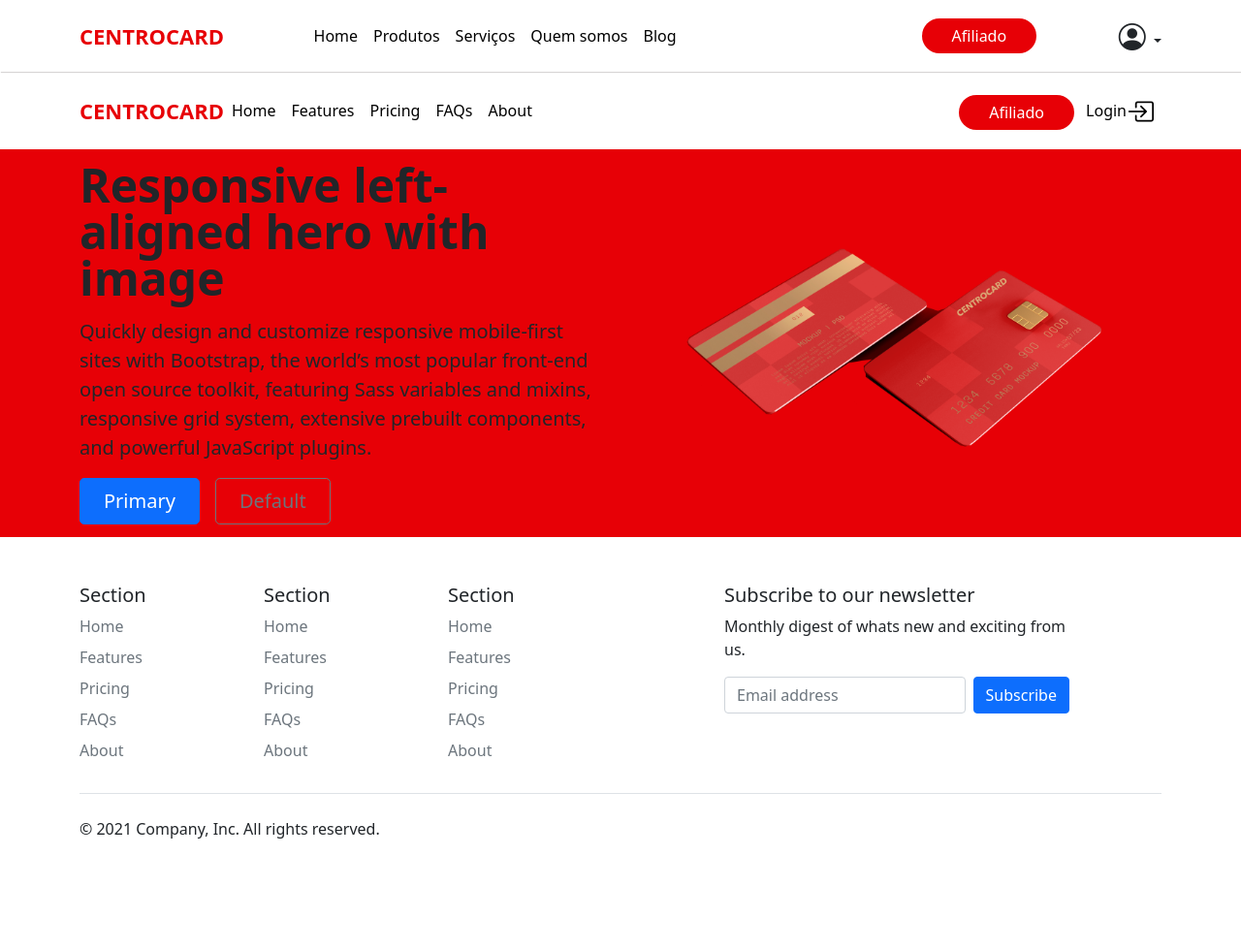
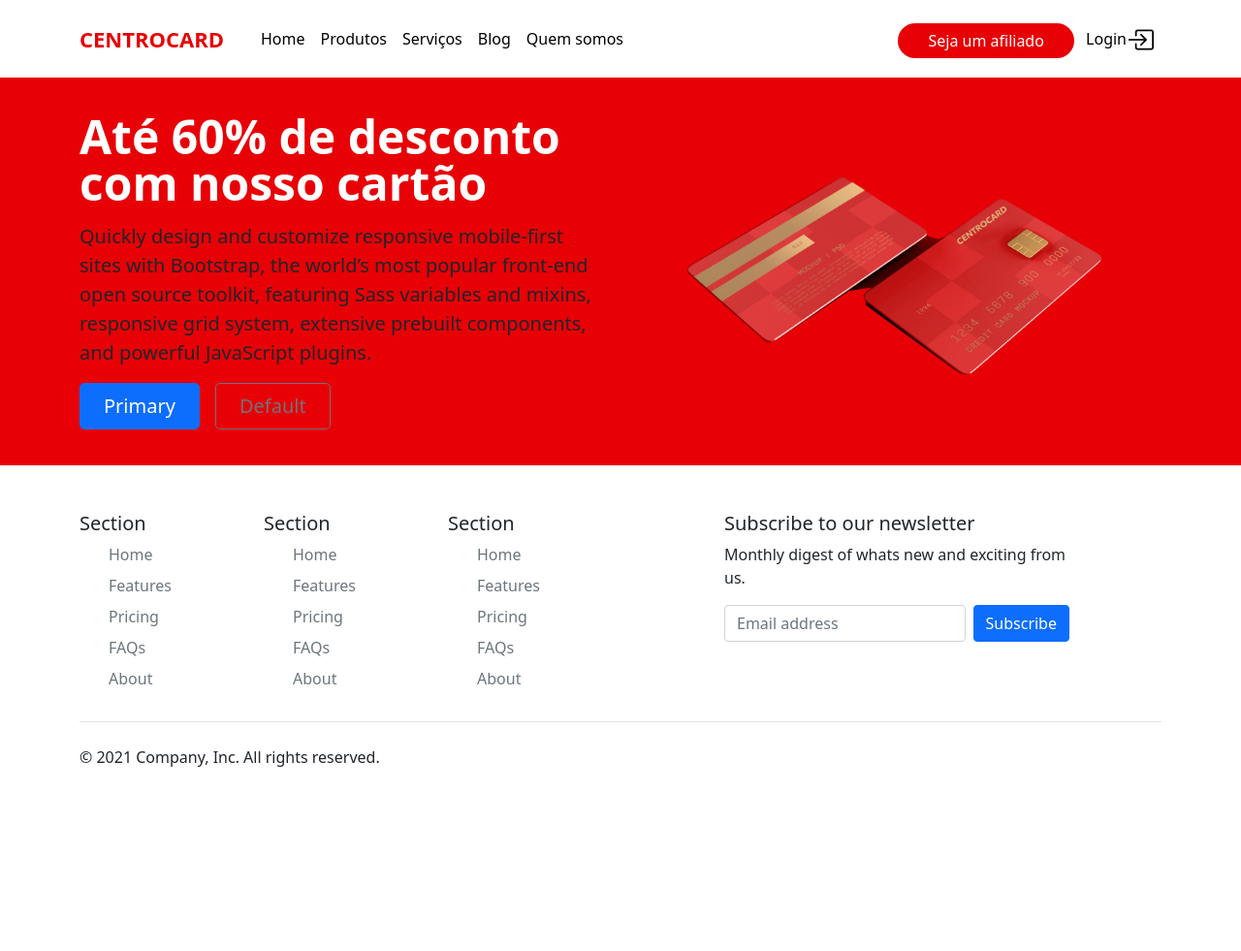
Before and after one commit to CairooCodes/centrocardsaude, a PHP site: page / in a window 1280 px wide. Shown: the whole page at 97% size. After the commit the page ends 791 px from the top, so only its background shows below. Run offline with PHP 8.4, Linux system fonts and the light colour scheme; some libraries are stand-ins or nearby versions.

Commit message:
fix navbar

```diff
--- a/index.php
+++ b/index.php
@@ -78,10 +78,14 @@
     background-color: transparent;
     border-color:transparent
   }
+
+  ul {
+    margin-left: 30px;
+  }
 </style>
 
 <body>
-  <nav class="nav-main">
+  <!-- <nav class="nav-main">
     <div class="container">
       <header class="d-flex flex-wrap align-items-center justify-content-center justify-content-md-between py-3">
         <a href="/" class="brand d-flex align-items-center mb-2 mb-md-0 text-decoration-none">
@@ -114,7 +118,7 @@
         </div>
       </header>
     </div>
-  </nav>
+  </nav> -->
   <header class="p-3">
     <div class="container">
       <div class="d-flex flex-wrap align-items-center justify-content-center justify-content-lg-start">
@@ -122,12 +126,12 @@
           CENTROCARD
         </a>
 
-        <ul class="nav col-12 col-lg-auto me-lg-auto mb-2 justify-content-center mb-md-0">
+        <ul class="nav col-12 col-lg-auto me-lg-auto mb-2justify-content-center mb-md-0">
           <li><a href="#" class="nav-link px-2">Home</a></li>
-          <li><a href="#" class="nav-link px-2">Features</a></li>
-          <li><a href="#" class="nav-link px-2">Pricing</a></li>
-          <li><a href="#" class="nav-link px-2">FAQs</a></li>
-          <li><a href="#" class="nav-link px-2">About</a></li>
+          <li><a href="#" class="nav-link px-2">Produtos</a></li>
+          <li><a href="#" class="nav-link px-2">Serviços</a></li>
+          <li><a href="#" class="nav-link px-2">Blog</a></li>
+          <li><a href="#" class="nav-link px-2">Quem somos</a></li>
         </ul>
 
         <!-- <div class="col-12 col-lg-auto mb-3 mb-lg-0 me-lg-3 d-flex">
@@ -138,7 +142,7 @@
         </div> -->
 
         <div class="text-end">
-          <button type="button" class="btn btn-nav">Afiliado</button>
+          <button type="button" class="btn btn-nav">Seja um afiliado</button>
           <button class="btn-login" type="button" class="btn">
           <div class="d-flex align-items-center">
           Login <i class="bi bi-box-arrow-in-right"></i>
@@ -155,7 +159,7 @@
           <img src="mockup-semfundo.png" class="d-block mx-lg-auto img-fluid" loading="lazy">
         </div>
         <div class="col-lg-6">
-          <h1 class="display-5 fw-bold lh-1 mb-3">Responsive left-aligned hero with image</h1>
+          <h1 class="display-5 fw-bold lh-1 mb-3 text-white">Até 60% de desconto com nosso cartão</h1>
           <p class="lead">Quickly design and customize responsive mobile-first sites with Bootstrap, the world’s most
             popular front-end open source toolkit, featuring Sass variables and mixins, responsive grid system, extensive
             prebuilt components, and powerful JavaScript plugins.</p>
```
